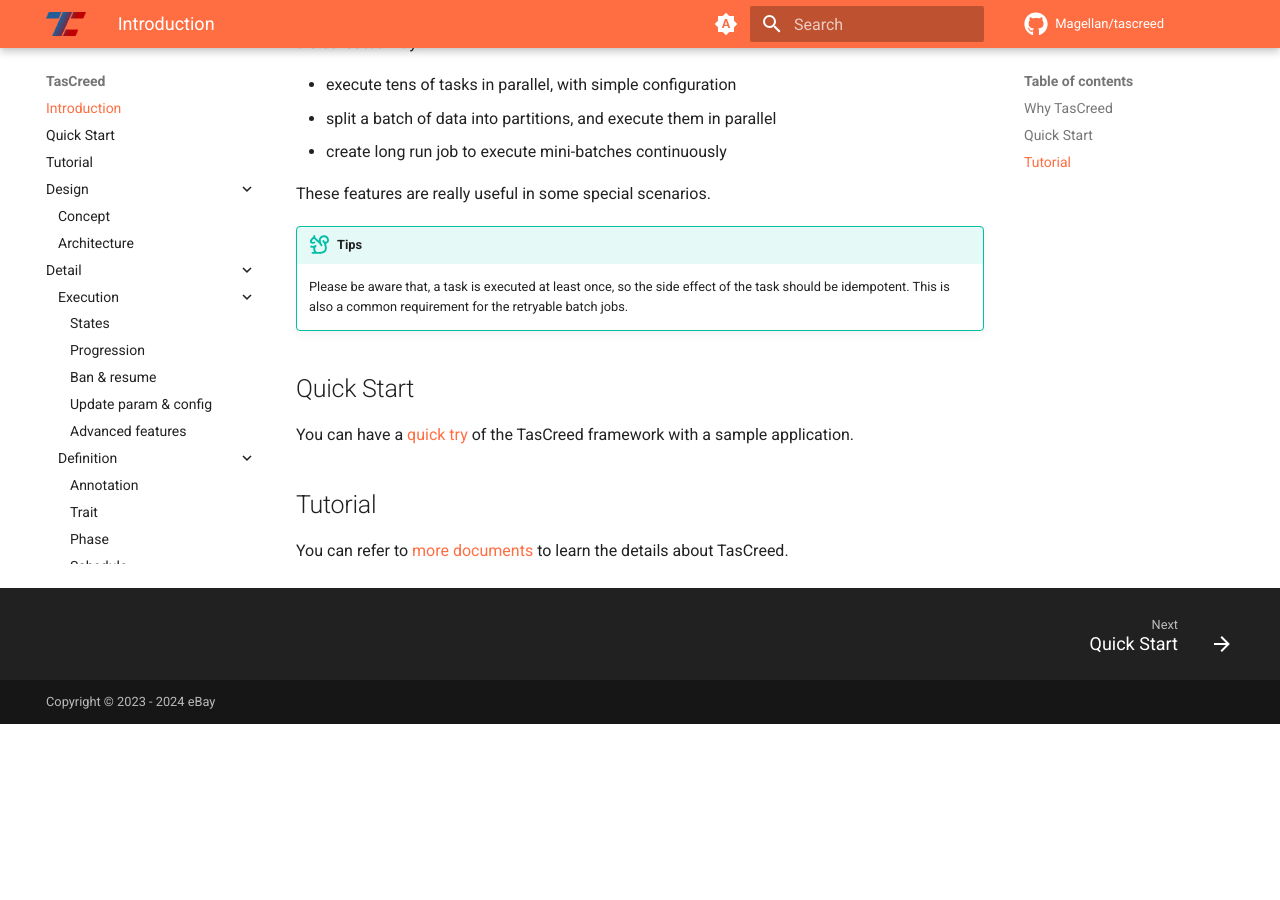
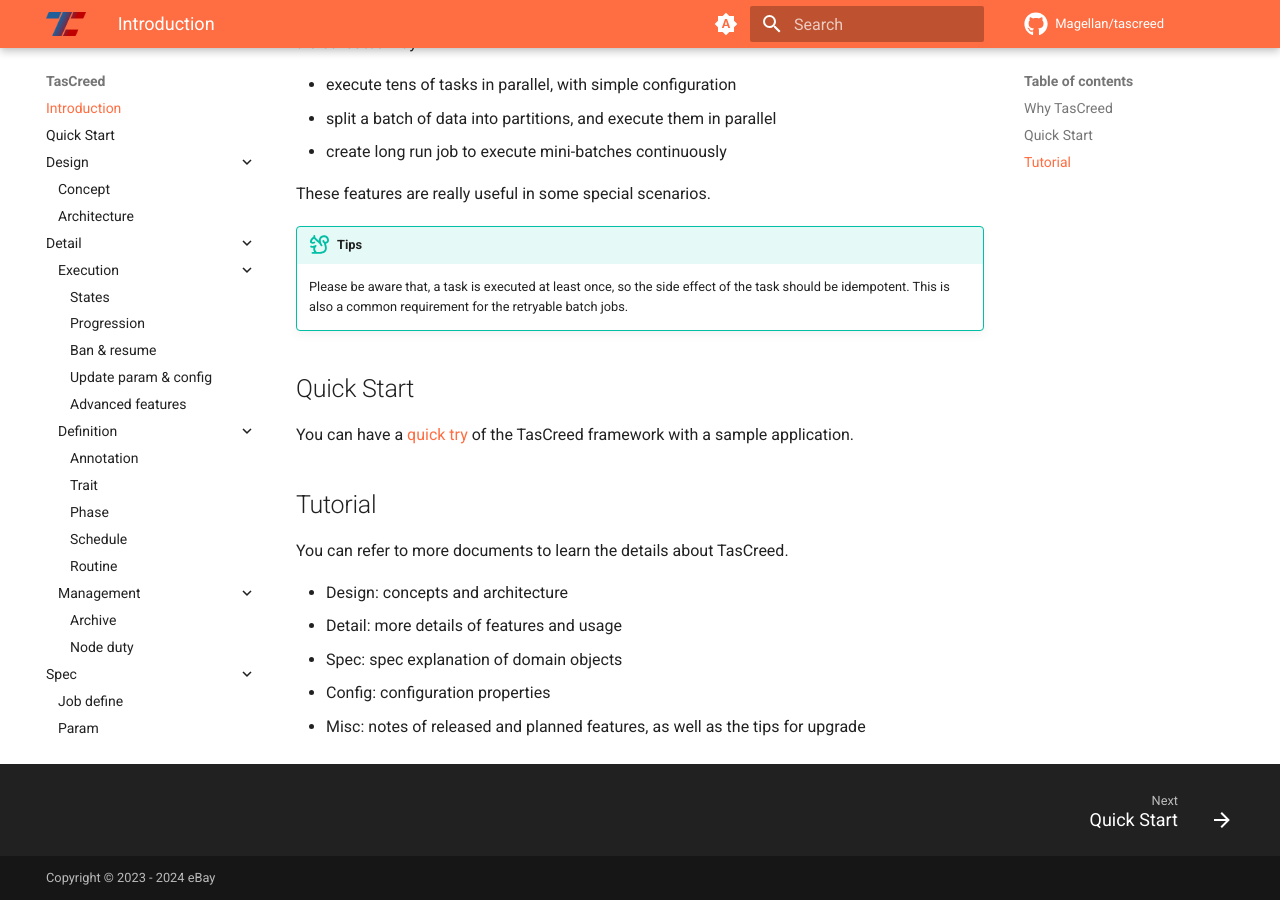
Before and after one commit to eBay/TasCreed, an MkDocs documentation site: the page built from docs/index.md, in a window 1280 px wide and 900 px high, scrolled down 517 px. Built offline with MkDocs 1.6.1 and Material for MkDocs 9.7.7, drawn with Linux system fonts in a browser that asks for light colours; comment, search, counter and statistics services are not loaded; before the commit the page ends 1241 px from its top, so only the background shows below that.

Commit message:
index.md

```diff
--- a/docs/index.md
+++ b/docs/index.md
@@ -30,4 +30,10 @@
 
 ## Tutorial
 
-You can refer to [more documents](Tutorial.md) to learn the details about TasCreed.
+You can refer to more documents to learn the details about TasCreed.
+
+- Design: concepts and architecture
+- Detail: more details of features and usage
+- Spec: spec explanation of domain objects
+- Config: configuration properties
+- Misc: notes of released and planned features, as well as the tips for upgrade
```
Also changed, not shown: docs/Quickstart.md (+2 -0 lines), docs/Tutorial.md (deleted, +0 -33 lines), docs/.pages.
